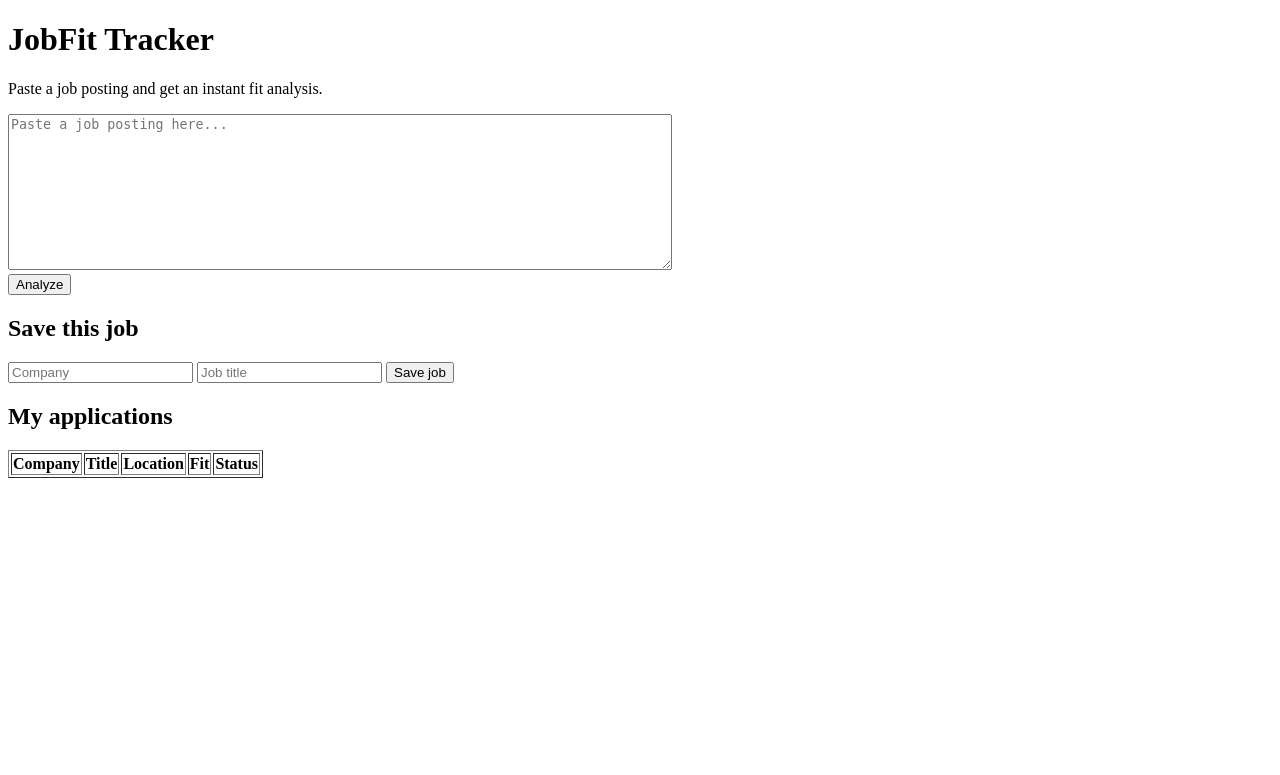
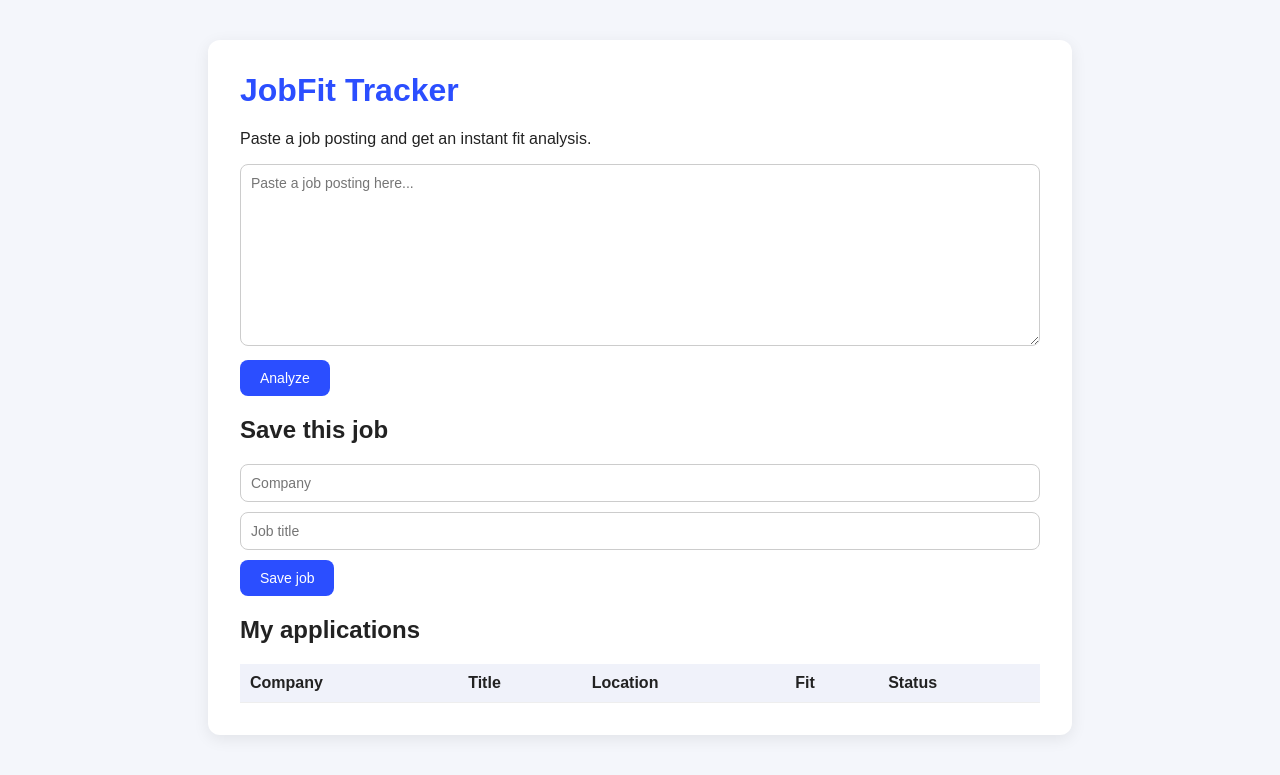
Before and after one commit to LirazIluz/jobfit-tracker, a Django app: page / in a window 1280 px wide. Shown: the top 775 px of the page. Run offline with Django 5.2, Linux system fonts and the light colour scheme; tables that the repository leaves empty hold one stand-in row (values such as "Sample post"); lists and menus that the app fills with data are empty.

Commit message:
Add CSS styling, colored skill tags and update README

```diff
--- a/jobs/templates/jobs/index.html
+++ b/jobs/templates/jobs/index.html
@@ -3,8 +3,66 @@
 <head>
     <meta charset="UTF-8">
     <title>JobFit Tracker</title>
+        <style>
+        body {
+            font-family: Arial, sans-serif;
+            background: #f4f6fb;
+            margin: 0;
+            padding: 40px 16px;
+            color: #222;
+        }
+        .container {
+            max-width: 800px;
+            margin: 0 auto;
+            background: white;
+            padding: 32px;
+            border-radius: 12px;
+            box-shadow: 0 4px 16px rgba(0, 0, 0, 0.08);
+        }
+        h1 { margin-top: 0; color: #2b4eff; }
+        textarea, input {
+            width: 100%;
+            box-sizing: border-box;
+            padding: 10px;
+            border: 1px solid #ccc;
+            border-radius: 8px;
+            font-size: 14px;
+            font-family: inherit;
+            margin-bottom: 10px;
+        }
+        button {
+            background: #2b4eff;
+            color: white;
+            border: none;
+            padding: 10px 20px;
+            border-radius: 8px;
+            font-size: 14px;
+            cursor: pointer;
+        }
+        button:hover { background: #1a36c7; }
+
+        .score { font-size: 28px; font-weight: bold; color: #2b4eff; margin: 16px 0 4px; }
+        .tag {
+            display: inline-block;
+            padding: 4px 10px;
+            margin: 3px;
+            border-radius: 12px;
+            font-size: 13px;
+        }
+        .have    { background: #d4f5dd; color: #136c2e; }
+        .missing { background: #fde0e0; color: #a51c1c; }
+
+        table { width: 100%; border-collapse: collapse; margin-top: 10px; }
+        th, td { text-align: left; padding: 10px; border-bottom: 1px solid #eee; }
+        th { background: #f0f2fa; }
+        .status-APPLIED   { color: #2b4eff; font-weight: bold; }
+        .status-INTERVIEW { color: #e08a00; font-weight: bold; }
+        .status-OFFER     { color: #138a36; font-weight: bold; }
+        .status-REJECTED  { color: #a51c1c; }
+    </style>
 </head>
 <body>
+    <div class="container">
     <h1>JobFit Tracker</h1>
     <p>Paste a job posting and get an instant fit analysis.</p>
 
@@ -22,7 +80,7 @@
     <p id="save-message"></p>
 
     <h2>My applications</h2>
-    <table border="1">
+    <table>
         <thead>
             <tr>
                 <th>Company</th>
@@ -34,6 +92,7 @@
         </thead>
         <tbody id="jobs-body"></tbody>
     </table>
+    </div>
 
     <script>
     const button = document.getElementById("analyze-btn");
@@ -52,19 +111,22 @@
         const resultDiv = document.getElementById("result");
 
         if (!response.ok) {
-            resultDiv.innerHTML = `<p>Error: ${data.error}</p>`;
-            return;
+        resultDiv.innerHTML = `<p>Error: ${data.error}</p>`;
+        return;
         }
 
+        const tags = data.skills_found.map(skill =>
+            data.skills_missing.includes(skill)
+            ? `<span class="tag missing">${skill}</span>`
+            : `<span class="tag have">${skill}</span>`
+        ).join("");
+
         resultDiv.innerHTML = `
-            <p>Location: ${data.location}</p>
-            <p>Job type: ${data.job_type}</p>
-            <p>Fit score: ${data.fit_score}%</p>
-            <p>Skills found: ${data.skills_found.join(", ")}</p>
-            <p>Skills missing: ${data.skills_missing.join(", ")}</p>
+            <p class="score">${data.fit_score}% fit</p>
+            <p>📍 ${data.location || "Unknown"} &nbsp; 💼 ${data.job_type || "Unknown"}</p>
+            <div>${tags}</div>
         `;
     });
-
     const saveButton = document.getElementById("save-btn");
 
     saveButton.addEventListener("click", async () => {
@@ -108,7 +170,7 @@
                     <td>${job.title}</td>
                     <td>${job.location}</td>
                     <td>${job.fit_score !== null ? job.fit_score + "%" : "-"}</td>
-                    <td>${job.status}</td>
+                    <td class="status-${job.status}">${job.status}</td>
                 </tr>
             `;
         }
```
Also changed, not shown: README.md.
